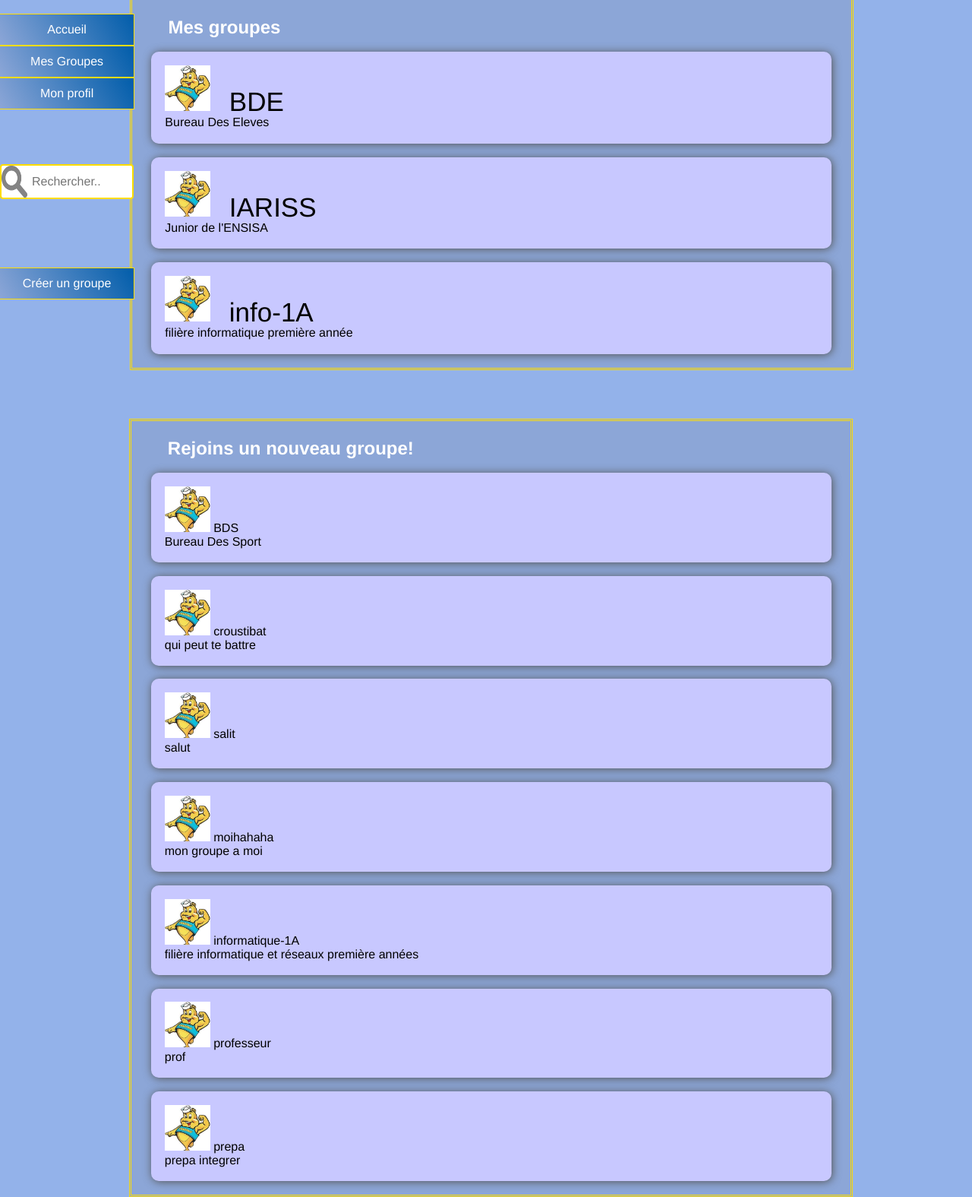
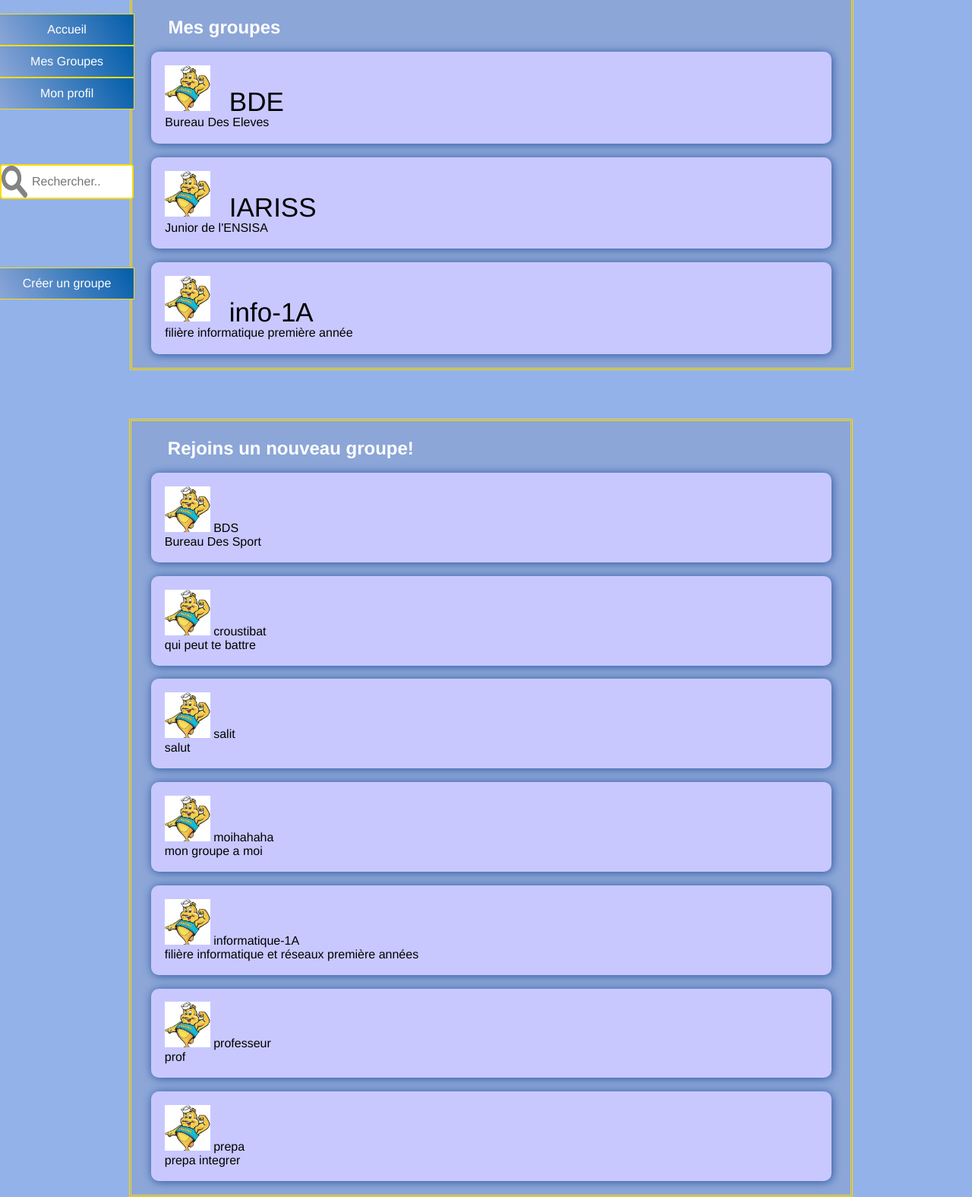
Before and after one commit to vincentbasset/cide1, a PHP site: page /groupe.php in a window 1280 px wide. Shown: the part 200-1775 px from the top of the page at 76% size. Run offline with PHP 8.4, Linux system fonts and the light colour scheme; a user stored in the database is signed in; data comes from the database, SQL or seed files in the repository.

Commit message:
couleur du site

```diff
--- a/cide/style.css
+++ b/cide/style.css
@@ -138,7 +138,7 @@ nav a:hover,nav a:focus{
 	margin-bottom: 2%;
 	padding: 2%;
 	border-radius: 10px;
-	box-shadow: 1px 1px 12px #555;
+	box-shadow: 1px 1px 12px rgba(43,86,160,1);
 }
 
 
@@ -205,7 +205,7 @@ nav a:hover,nav a:focus{
 	padding-top: 5% ;
 	padding-top: 5% ;
 	background: radial-gradient(ellipse at center, #93B2EA 10%,rgba(43,86,160,1) 85%);
-	box-shadow: 1px 1px 12px #555;
+	box-shadow: 1px 1px 12px rgba(43,86,160,1);
 	transition-property: padding-bottom,padding-top, padding-right, padding-right,border,margin-right;
 	transition-duration:  .3s, .3s, .3s, .5s,.3s,.3s,.3s;
 	transition-timing-function:  ease-out,ease-out, ease-out, ease-out,ease-out,ease-out,ease-out;
@@ -343,7 +343,7 @@ nav a:hover,nav a:focus{
 	margin-bottom: 2%;
 	padding: 2%;
 	border-radius: 10px;
-	box-shadow: 1px 1px 12px #555;
+	box-shadow: 1px 1px 12px rgba(43,86,160,1);
 	transition-property: background-color;
 	transition-duration: 1.5s;
 
@@ -388,7 +388,7 @@ nav a:hover,nav a:focus{
 	margin-bottom: 2%;
 	padding: 2%;
 	border-radius: 10px;
-	box-shadow: 1px 1px 12px #555;
+	box-shadow: 1px 1px 12px rgba(43,86,160,1);
 	transition-property: background-color;
 	transition-duration: 1.5s;
 }
@@ -467,7 +467,7 @@ nav a:hover,nav a:focus{
 	margin-bottom: 2%;
 	padding: 2%;
 	border-radius: 10px;
-	box-shadow: 1px 1px 12px #555;
+	box-shadow: 1px 1px 12px rgba(43,86,160,1);
 }
 
 .pcentre .rep{
```
